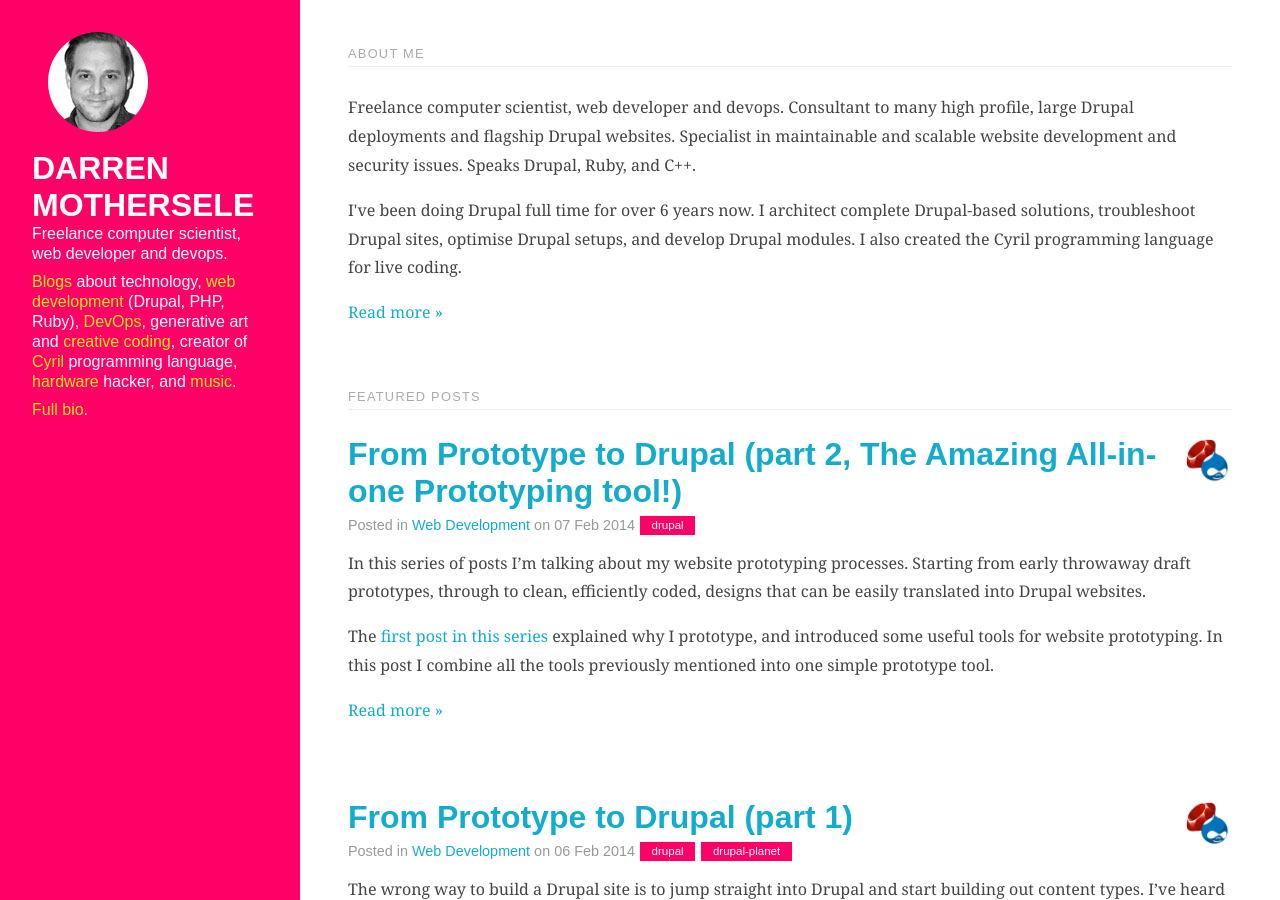
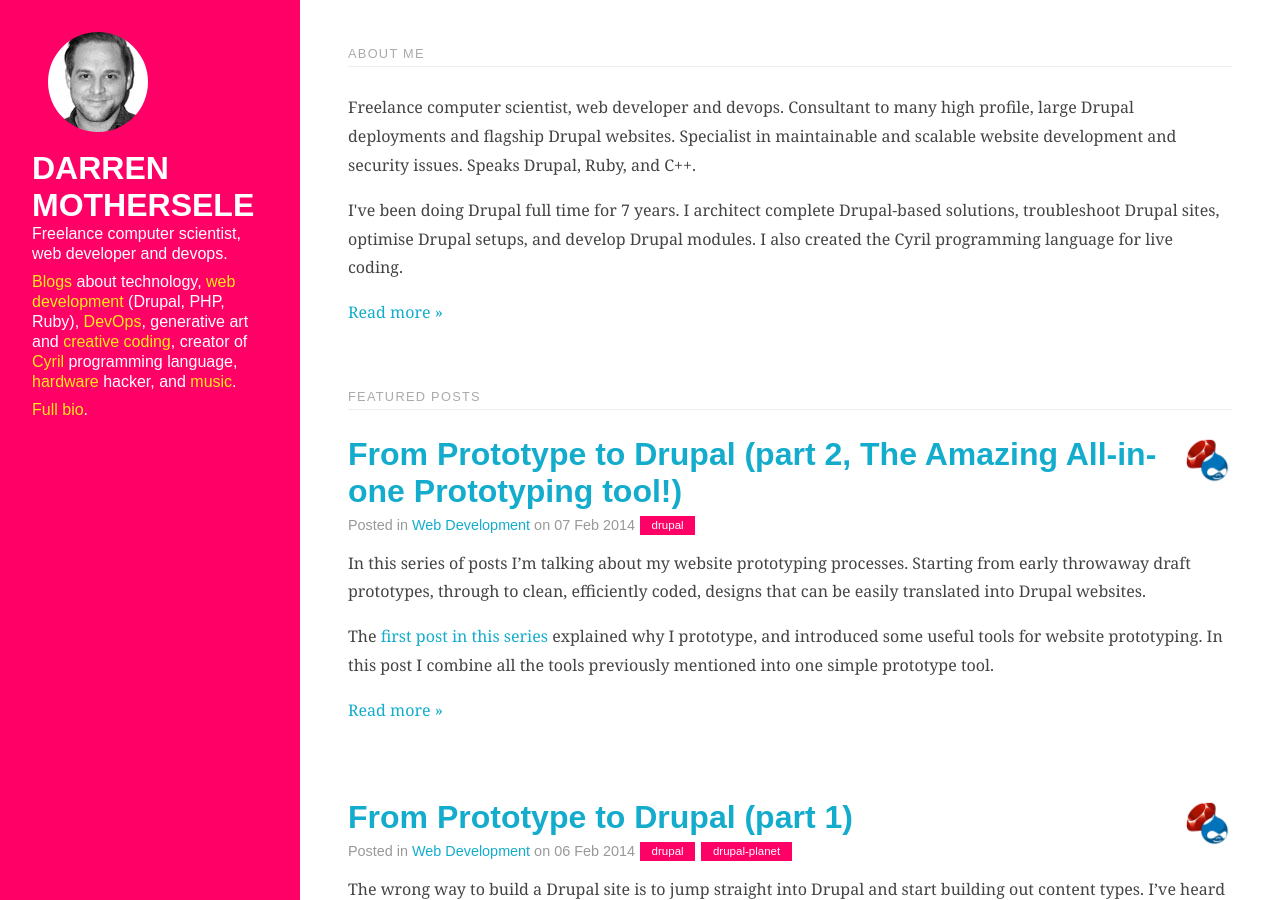
Before and after one commit to darrenmothersele/darrenmothersele.github.io, a Jekyll site: the page built from index.html, in a window 1280 px wide and 900 px high. Built offline with Jekyll 4.4.1, drawn with Linux system fonts in a browser that asks for light colours; Markdown is read by kramdown in place of the engine named in the settings.

Commit message:
has it really been 7 years

```diff
--- a/about/index.html
+++ b/about/index.html
@@ -10,7 +10,7 @@
 
 <div class="post-description">
 <p>Freelance computer scientist, web developer and devops. Consultant to many high profile, large Drupal deployments and flagship Drupal websites. Specialist in maintainable and scalable website development and security issues. Speaks Drupal, Ruby, and C++.</p>
-<p>I've been doing Drupal full time for over 6 years now. I architect complete Drupal-based solutions, troubleshoot Drupal sites, optimise Drupal setups, and develop Drupal modules. I also created the Cyril programming language for live coding.</p>
+<p>I've been doing Drupal full time for 7 years. I architect complete Drupal-based solutions, troubleshoot Drupal sites, optimise Drupal setups, and develop Drupal modules. I also created the Cyril programming language for live coding.</p>
  <p>
     I do DevOps (Puppet, Vagrant), web development (Ruby, Rails, PHP, Drupal),
     creative coding (Processing, C++, openFrameworks, Cinder), hardware hacking
--- a/index.html
+++ b/index.html
@@ -6,7 +6,7 @@
 <div class="posts">
 <h1 class="content-subhead">About Me</h1>
 
-{% include post-feature.html url="/about/" excerpt="<p>Freelance computer scientist, web developer and devops. Consultant to many high profile, large Drupal deployments and flagship Drupal websites. Specialist in maintainable and scalable website development and security issues. Speaks Drupal, Ruby, and C++.</p><p>I've been doing Drupal full time for over 6 years now. I architect complete Drupal-based solutions, troubleshoot Drupal sites, optimise Drupal setups, and develop Drupal modules. I also created the Cyril programming language for live coding.</p>" %}
+{% include post-feature.html url="/about/" excerpt="<p>Freelance computer scientist, web developer and devops. Consultant to many high profile, large Drupal deployments and flagship Drupal websites. Specialist in maintainable and scalable website development and security issues. Speaks Drupal, Ruby, and C++.</p><p>I've been doing Drupal full time for 7 years. I architect complete Drupal-based solutions, troubleshoot Drupal sites, optimise Drupal setups, and develop Drupal modules. I also created the Cyril programming language for live coding.</p>" %}
 
 </div>
 
```
